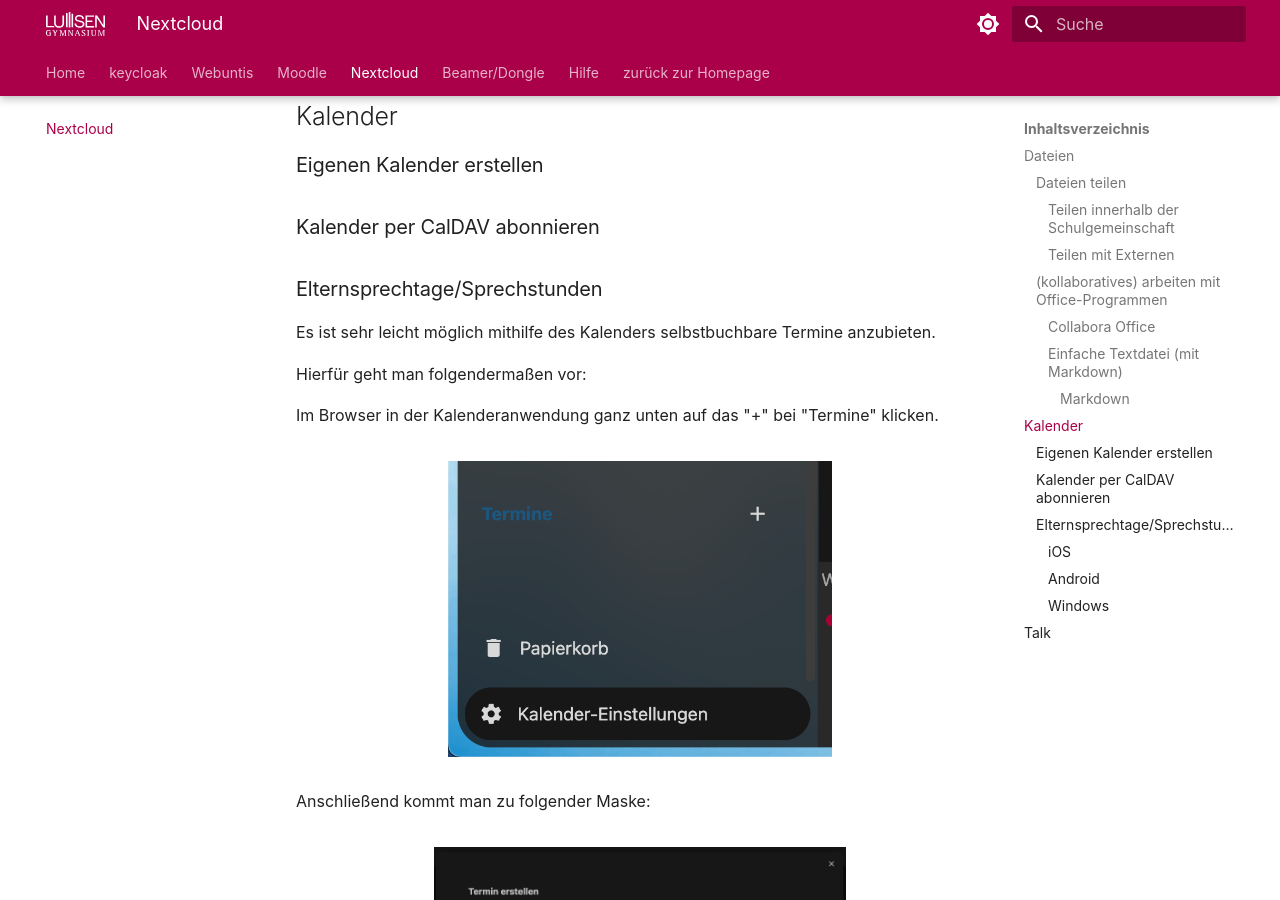
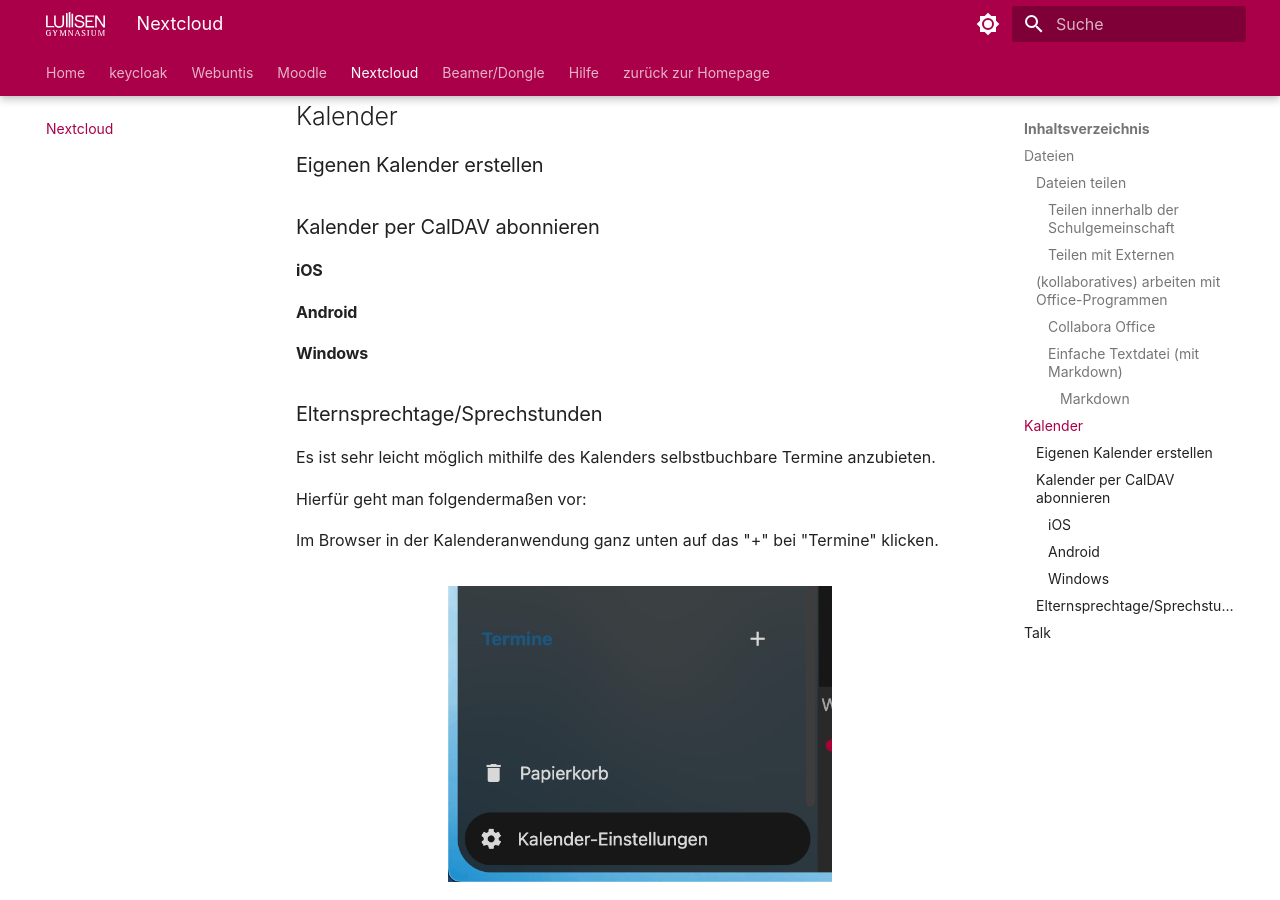
Before and after one commit to liebero3/luisen_anleitung, an MkDocs documentation site: the page built from docs/Anleitungen-nextcloud.md, in a window 1280 px wide and 900 px high, scrolled down 6325 px. Built offline with MkDocs 1.6.1 and Material for MkDocs 9.7.7, drawn with Linux system fonts in a browser that asks for light colours.

Commit message:
changed order in nextcloud

```diff
--- a/docs/Anleitungen-nextcloud.md
+++ b/docs/Anleitungen-nextcloud.md
@@ -98,6 +98,12 @@
 
 ### Kalender per CalDAV abonnieren
 
+#### iOS
+
+#### Android
+
+#### Windows
+
 ### Elternsprechtage/Sprechstunden
 
 Es ist sehr leicht möglich mithilfe des Kalenders selbstbuchbare Termine anzubieten.
```
Also changed, not shown: other parts of docs/Anleitungen-nextcloud.md (+0 -7 lines).
